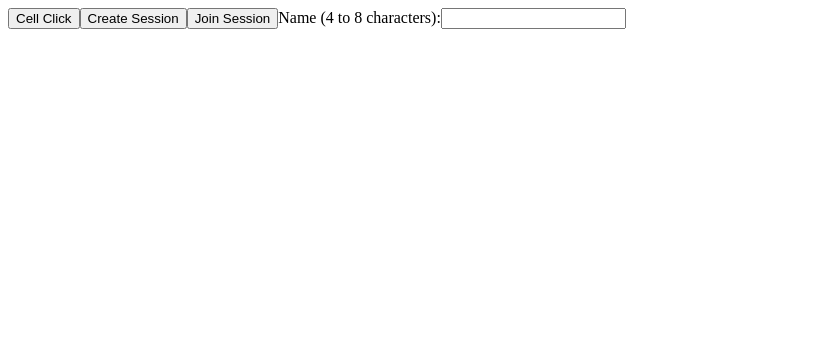
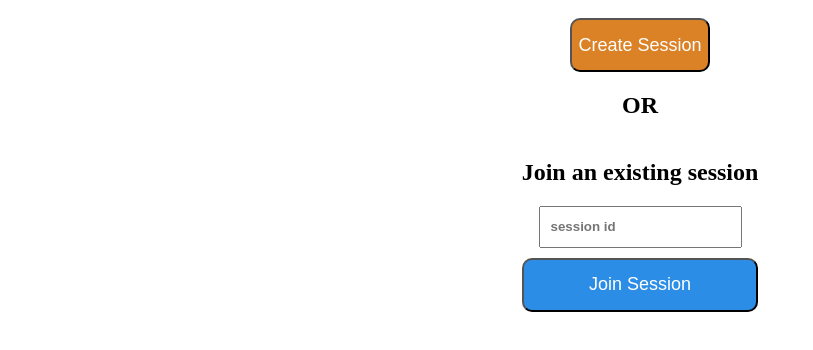
Before and after one commit to UtsavMurarka/super-tictactoe, a Next.js app in the folder client/: page / in a window 1280 px wide. Shown: the top 350 px of the page, without its empty margins (0-813 px from the left). Built offline with nearby package versions, Linux system fonts and the light colour scheme; no server answers.

Commit message:
index page ui

```diff
--- /dev/null
+++ b/client/src/pages/index.module.css
@@ -0,0 +1,41 @@
+.container {
+    display: flex;
+    flex-direction: column;
+    align-items: center;
+
+    &.newGame {
+        margin-top: 10px;
+    }
+}
+.divider {
+    margin-top: 20px;
+}
+.newGamebtn {
+    background-color: #db8227;
+    border-radius: 10px;
+    height: 54px;
+    width: 100%;
+    font-size: large;
+    color: white;
+}
+.newGamebtn:hover {
+    background-color: #f1a659;
+}
+.input {
+    height: 34px;
+    flex: 1 1 auto;
+    padding: 2px 10px;
+    font-weight: 700;
+    margin-bottom: 10px;
+}
+.joinGamebtn {
+    background-color: #2c8de7;;
+    border-radius: 10px;
+    height: 54px;
+    width: 100%;
+    font-size: large;
+    color: white;
+}
+.joinGamebtn:hover {
+    background-color: #7bb8f2;
+}
--- a/client/src/pages/index.tsx
+++ b/client/src/pages/index.tsx
@@ -1,3 +1,4 @@
+import styles from './index.module.css'
 import SocketProvider, { SocketContext } from '@/components/websocket/websocket';
 import { useContext } from 'react';
 import { useRouter } from 'next/router';
@@ -9,12 +10,6 @@ function welcomeChild() {
     socket.on('sessionCreated', function(data) {
         sessionStorage.setItem("sessionId", data.sessionId);
     })
-
-    function handleCellClick() {
-        let data = {row: 0, col: 0};
-        socket.emit('cellClick', data);
-        console.log("Cell Click Event emitted.", data)
-    }
 
     function handleCreateSession() {
         sessionStorage.setItem("player", "player1");
@@ -35,14 +30,18 @@ function welcomeChild() {
         socket.emit('joinSession', {sessionId: sessionId, player: "player2"});
         router.push('/game');
     }
-
+    const baseStyle = styles.container
     return (
-        <div>
-            <button onClick={handleCellClick}>Cell Click</button>
-            <button onClick={handleCreateSession}>Create Session</button>
-            <button onClick={handleJoinSession}>Join Session</button>
-            <label htmlFor="name">Name (4 to 8 characters):</label>
-            <input type="text" id="name" name="name" onChange={(e) => handleInput(e)} onBlur={handleOnBlur}/>
+        <div className={baseStyle}>
+            <div className={baseStyle.concat(" ", styles.newGame)}>
+                <button className={styles.newGamebtn} onClick={handleCreateSession}>Create Session</button>
+            </div>
+            <h2 className={styles.divider}>OR</h2>
+            <div className={baseStyle.concat(' ', styles.joinGame)}>
+                <h2>Join an existing session</h2>
+                <input  className={styles.input} type="text" id="name" name="name" onChange={(e) => handleInput(e)} onBlur={handleOnBlur} placeholder='session id'/>
+                <button className={styles.joinGamebtn} onClick={handleJoinSession}>Join Session</button>
+            </div>
         </div>
     )
 }
```
